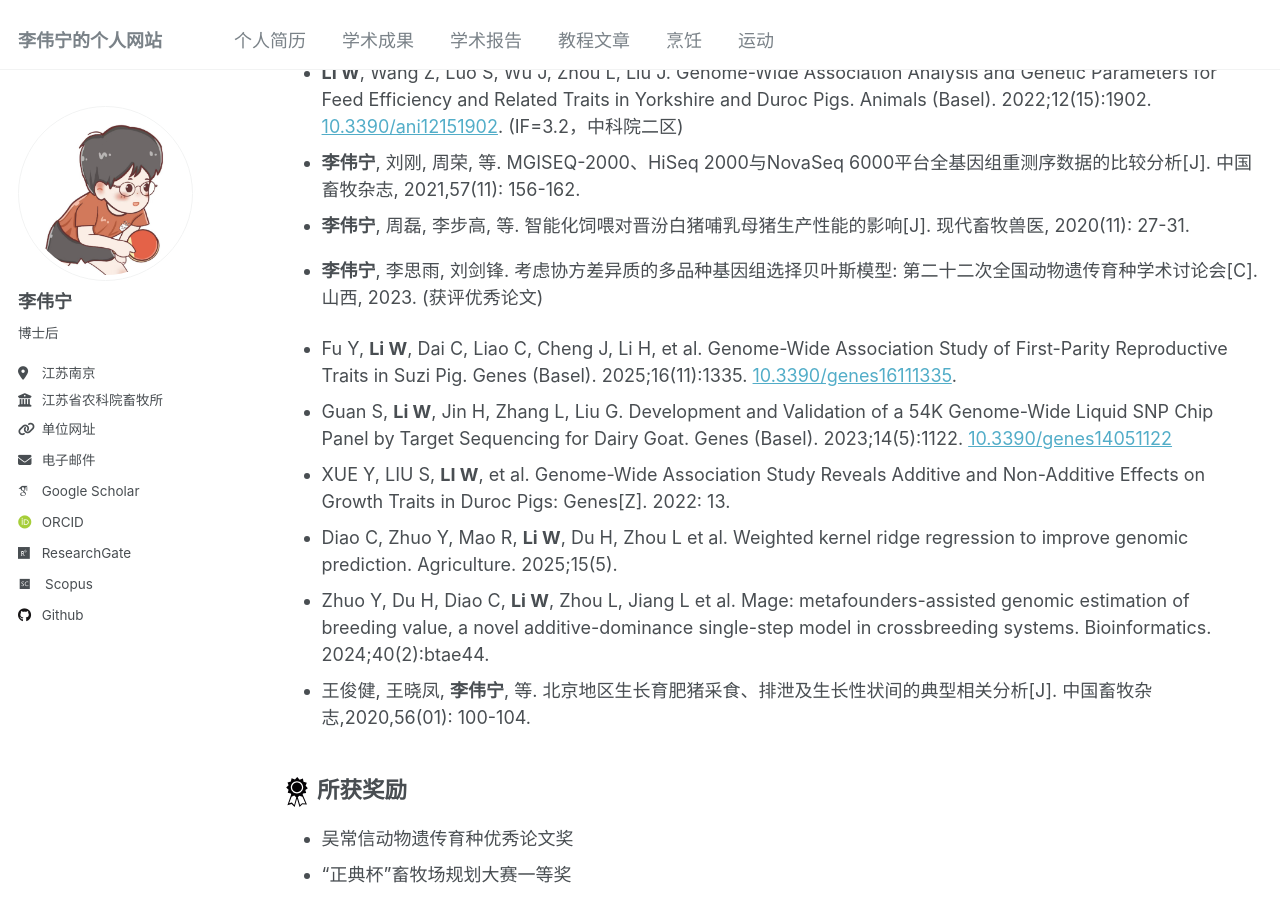
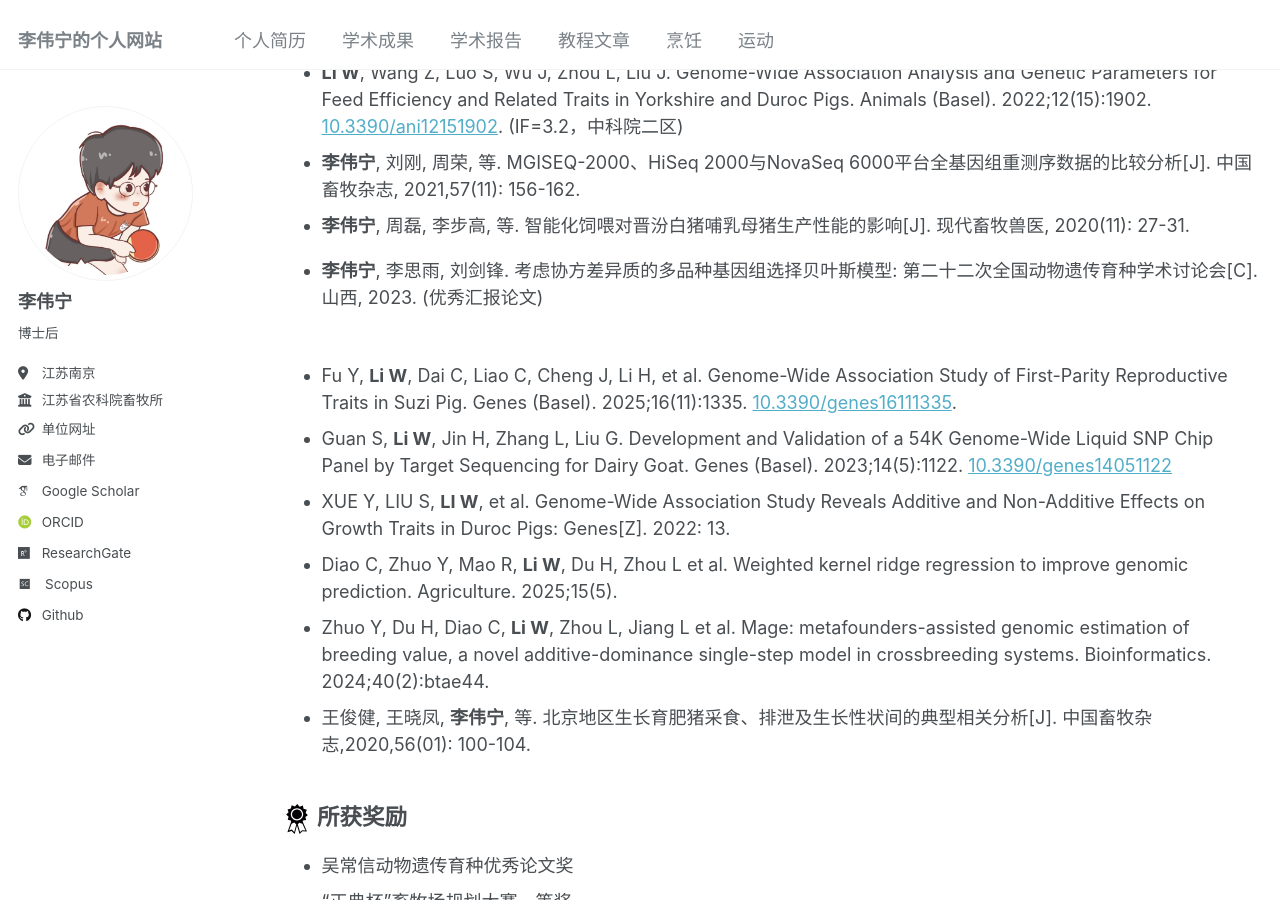
Before and after one commit to LiweiningMG/LiweiningMG.github.io, a Jekyll site: the page built from _pages/cv.md, in a window 1280 px wide and 900 px high, scrolled down 1012 px. Built offline with Jekyll 4.4.1, drawn with Linux system fonts in a browser that asks for light colours; some web fonts are replaced.

Commit message:
Revise publication entries in CV
Updated publication details and formatting for clarity.

```diff
--- a/_pages/cv.md
+++ b/_pages/cv.md
@@ -55,7 +55,7 @@ redirect_from:
 - **LI W**, Wang Z, Luo S, Wu J, Zhou L, Liu J. Genome-Wide Association Analysis and Genetic Parameters for Feed Efficiency and Related Traits in Yorkshire and Duroc Pigs. Animals (Basel). 2022;12(15):1902. [10.3390/ani12151902](https://www.mdpi.com/2076-2615/12/15/1902). (IF=3.2，中科院二区)
 - **李伟宁**, 刘刚, 周荣, 等. MGISEQ-2000、HiSeq 2000与NovaSeq 6000平台全基因组重测序数据的比较分析[J]. 中国畜牧杂志, 2021,57(11): 156-162.
 - **李伟宁**, 周磊, 李步高, 等. 智能化饲喂对晋汾白猪哺乳母猪生产性能的影响[J]. 现代畜牧兽医, 2020(11): 27-31.
-- **李伟宁**, 李思雨, 刘剑锋. 考虑协方差异质的多品种基因组选择贝叶斯模型: 第二十二次全国动物遗传育种学术讨论会[C]. 山西, 2023. (获评优秀论文)
+- **李伟宁**, 李思雨, 刘剑锋. 考虑协方差异质的多品种基因组选择贝叶斯模型: 第二十二次全国动物遗传育种学术讨论会[C]. 山西, 2023. (优秀汇报论文)<br><br>
 
 - Fu Y, **Li W**, Dai C, Liao C, Cheng J, Li H, et al. Genome-Wide Association Study of First-Parity Reproductive Traits in Suzi Pig. Genes (Basel). 2025;16(11):1335. [10.3390/genes16111335](https://doi.org/10.3390/genes16111335).
 - Guan S, **Li W**, Jin H, Zhang L, Liu G. Development and Validation of a 54K Genome-Wide Liquid SNP Chip Panel by Target Sequencing for Dairy Goat. Genes (Basel). 2023;14(5):1122. [10.3390/genes14051122](https://www.mdpi.com/2073-4425/14/5/1122)
```
